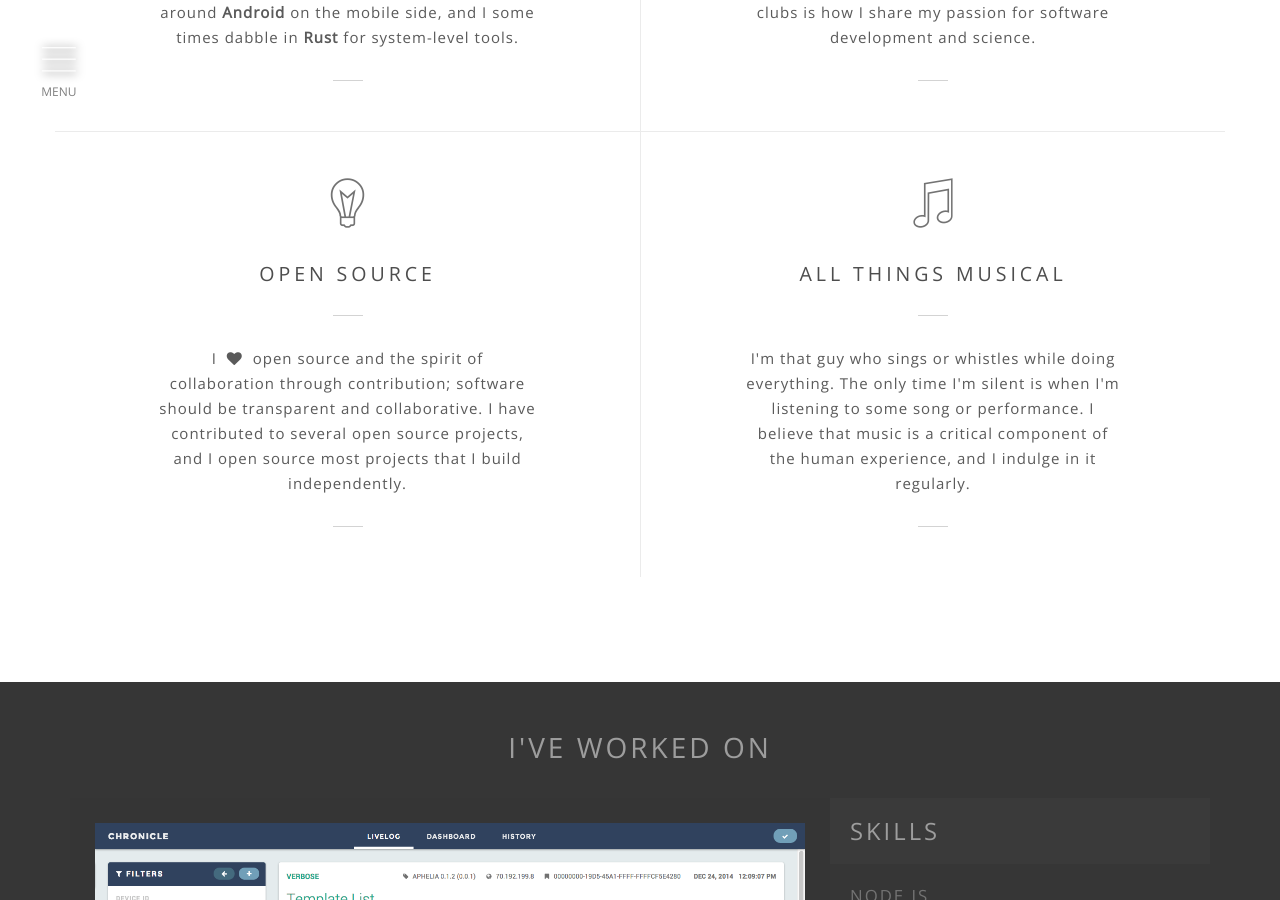
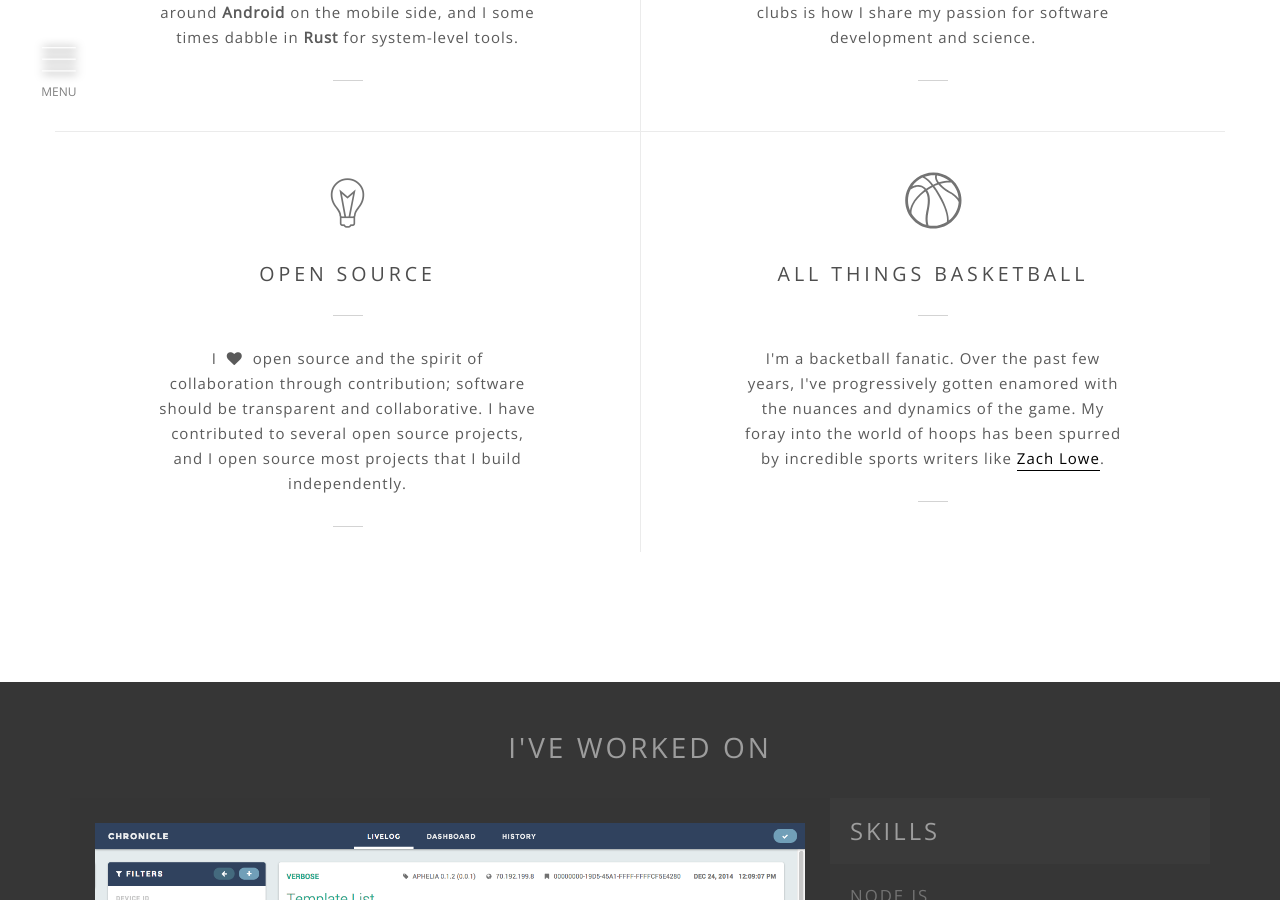
Before and after one commit to skeswa/skeswa.github.io, a Jekyll site: the page built from index.html, in a window 1280 px wide and 900 px high, scrolled down 2097 px. Built offline with Jekyll 4.4.1, drawn with Linux system fonts in a browser that asks for light colours; nearby versions of some CDN libraries.

Commit message:
music -> basketball

```diff
--- a/_includes/home/interests.html
+++ b/_includes/home/interests.html
@@ -62,17 +62,16 @@
 
       <div class="column col-md-6">
         <div class="flaticon">
-          <i class="flaticon-music59"></i>
+          <div style="width: 57px; height: 76px; background-size: contain; background-position: center; background-image: url(/images/basketball.svg); background-repeat: no-repeat; display: inline-block;"></div>
         </div>
 
-        <h3>All Things Musical</h3>
+        <h3>All Things Basketball</h3>
 
         <div class="dash"></div>
 
         <p>
-          I'm that guy who sings or whistles while doing everything. The only time I'm silent is when I'm listening
-          to some song or performance. I believe that music is a critical component of the human experience,
-          and I indulge in it regularly.
+          I'm a backetball fanatic. Over the past few years, I've progressively gotten enamored with the nuances and
+          dynamics of the game. My foray into the world of hoops has been spurred by incredible sports writers like <a href="http://grantland.com/contributors/zach-lowe/">Zach Lowe</a>.
         </p>
 
         <div class="dash"></div>
```
Also changed, not shown: images/basketball.svg (added).
